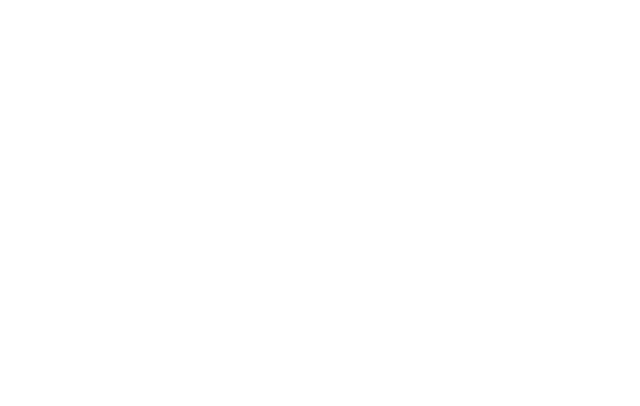
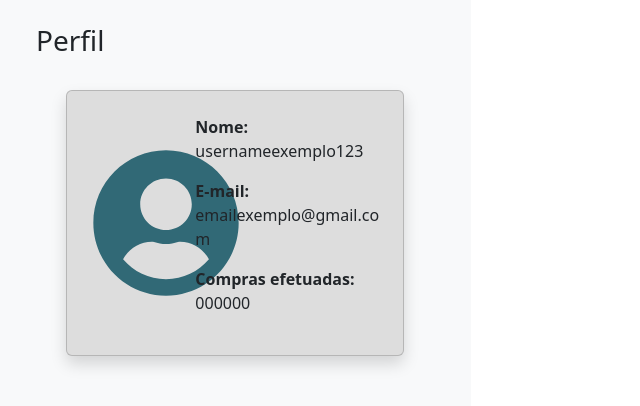
Before and after one commit to AlphaBetaGammaOmega3/AI2_2025, a React (Vite) app in the folder frontend/: page /profile in a window 1280 px wide. Before the commit this address had no page. Shown: the top 406 px of the page, without its empty margins (0-640 px from the left). Built offline with nearby package versions, Linux system fonts and the light colour scheme.

Commit message:
testes no header e ajustes em páginas

```diff
--- a/frontend/src/App.jsx
+++ b/frontend/src/App.jsx
@@ -1,9 +1,10 @@
 import React from 'react';
 import { BrowserRouter as Router, Routes, Route } from 'react-router-dom';
 import Login from './views/Auth/Login';
-import Register from './views/Auth/CriarConta';
+import Register from './views/Auth/CreateAccount';
 import Home from './views/Cliente/Home';
 import Cart from './views/Cliente/Cart';
+import Perfil from './views/Cliente/Profile';
 
 function App() {
   return (
@@ -13,6 +14,7 @@
         <Route path="/login" element={<Login />} />
         <Route path="/register" element={<Register />} />
         <Route path='/cart' element = {<Cart />} />
+        <Route path='/profile' element = { <Perfil />} />
         {/* Podes adicionar outras rotas aqui no futuro */}
       </Routes>
     </Router>
--- a/frontend/src/components/Header.jsx
+++ b/frontend/src/components/Header.jsx
@@ -4,12 +4,14 @@
 import { FaShoppingCart, FaSignOutAlt } from "react-icons/fa";
 
 const filtros = ["Homem", "Mulher", "Calçado", "Calças", "T-shirts", "Casacos", "Hoodies", "Camisas"];
+const style = { color: { colorvar: '346E7F' } }
 
 const Header = () => {
   return (
     <header>
       {/* Barra de pesquisa e ícones */}
-      <div className="bg-teal-700 text-white py-3 px-4">
+      <div className="bg-teal-700 text-white py-3 px-4 color:346E7F">
+        <div style={style} />
         <Container fluid>
           <Row className="align-items-center">
             <Col xs={12} md={8} className="text-center mb-2 mb-md-0">
--- /dev/null
+++ b/frontend/src/views/Cliente/Profile.jsx
@@ -0,0 +1,29 @@
+import React from "react";
+import { Container, Row, Col, Card } from "react-bootstrap";
+import { FaUserCircle } from "react-icons/fa";
+
+const Perfil = () => {
+  return (
+    <>
+      <Container fluid className="bg-light min-vh-100">
+        <h3 className="py-4 px-4">Perfil</h3>
+        <Container className="d-flex justify-content-center">
+          <Card className="p-4 rounded shadow" style={{ width: "80%", backgroundColor: "#ddd", borderRadius: "25px" }}>
+            <Row className="align-items-center">
+              <Col xs={12} md={4} className="text-center mb-3 mb-md-0">
+                <FaUserCircle size={150} color="#316976" />
+              </Col>
+              <Col xs={12} md={8}>
+                <p><strong>Nome:</strong><br /> usernameexemplo123</p>
+                <p><strong>E-mail:</strong><br /> emailexemplo@gmail.com</p>
+                <p><strong>Compras efetuadas:</strong><br /> 000000</p>
+              </Col>
+            </Row>
+          </Card>
+        </Container>
+      </Container>
+    </>
+  );
+};
+
+export default Perfil;
```
Also changed, not shown: frontend/src/views/Auth/CreateAccount.jsx (renamed from frontend/src/views/Auth/CriarConta.jsx).
